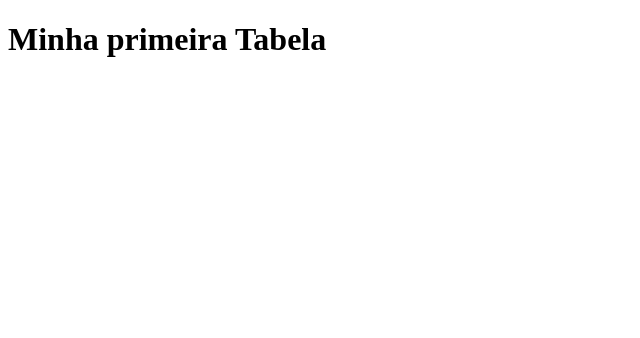
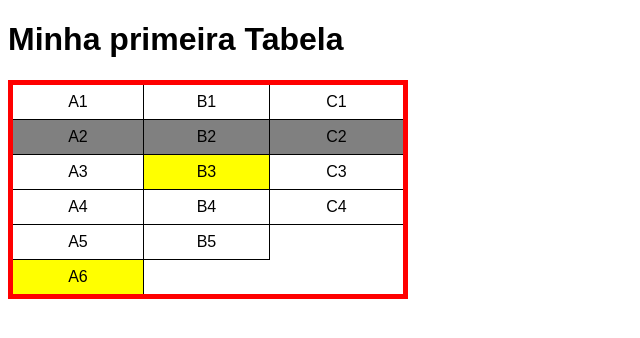
Before and after one commit to camilaserrani/html-css, a plain HTML site: page exercicios/ex023/tabela001.html in a window 1280 px wide. Shown: the whole page, without its empty margins (0-640 px from the left). Drawn offline with Linux system fonts and the light colour scheme.

Commit message:
atualização ex023 - tabela

```diff
--- a/exercicios/ex023/tabela001.html
+++ b/exercicios/ex023/tabela001.html
@@ -5,6 +5,31 @@
     <meta http-equiv="X-UA-Compatible" content="IE=edge">
     <meta name="viewport" content="width=device-width, initial-scale=1.0">
     <title>Tabelas</title>
+    <style>
+        body {
+            font-family: Arial, Helvetica, sans-serif;
+        }
+
+        table {
+            width: 400px;
+            border-collapse: collapse;
+            border: 5px solid red;
+            text-align: center;
+        }
+
+        tr.linha {
+            background-color: gray;
+        }
+
+        td {
+            border: 1px solid black;
+            padding: 8px;
+        }
+
+        td.dado {
+            background-color: yellow;
+        }
+    </style>
 </head>
 <body>
     <h1>
@@ -16,6 +41,44 @@
             TABLE ROW = linha de tabela
                 TABLE HEADER = cabeçalho de tabela
                     TABLE DATA = dado de tabela
+
     -->
+    <table>
+        <tr> <!-- Primeira linha-->
+            <td>A1</td>
+            <td>B1</td>
+            <td>C1</td>
+        </tr>
+
+        <tr class="linha"> <!-- Segunda linha-->
+            <td>A2</td>
+            <td>B2</td>
+            <td>C2</td>
+        </tr>
+
+        <tr> <!-- Terceira linha-->
+            <td>A3</td>
+            <td class="dado">B3</td>
+            <td>C3</td>
+        </tr>
+
+        <tr> <!-- Quarta linha-->
+            <td>A4</td>
+            <td>B4</td>
+            <td>C4</td>
+        </tr>
+
+        <tr>
+            <td>A5</td>
+            <td>B5</td>
+        </tr>
+
+        <tr>
+            <td class="dado">A6</td>
+        </tr>
+
+    </table>
+
+
 </body>
 </html>
```
